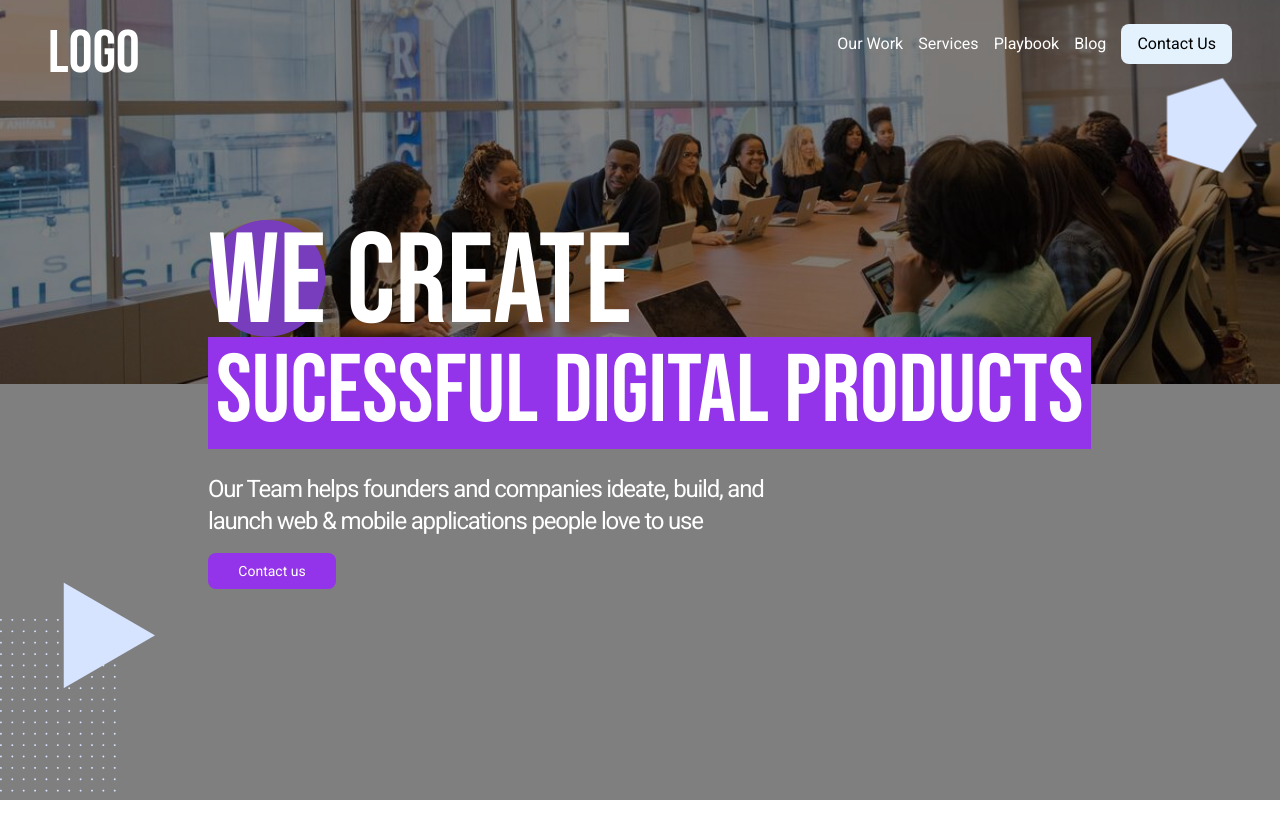
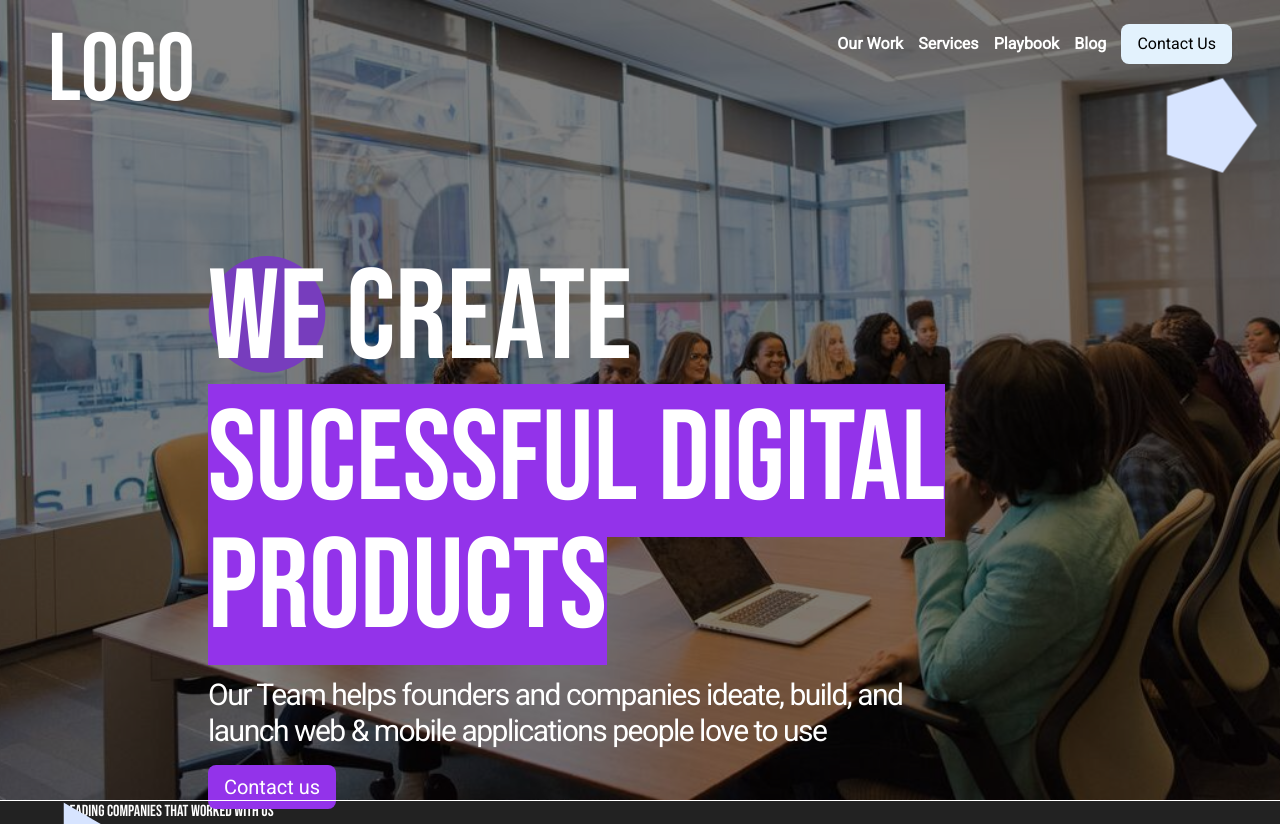
Before and after one commit to FixxooXD/Frontend-Project-1, a website: page index.html in a window 1280 px wide. Before the commit the page ends 800 px from the top, so only its background shows below. Drawn offline with Linux system fonts and the light colour scheme.

Commit message:
Updating UI

```diff
--- a/index.html
+++ b/index.html
@@ -21,14 +21,14 @@
       <div class="img-div absolute">
         <!-- sm:h-screen -->
         <img
-          class="h-96 w-screen object-cover object-center "
+          class="sm:h-screen w-screen object-cover object-center"
           src="./assets/indexBackground.jpg"
           alt="" />
       </div>
       <nav class="relative h-screen w-screen flex flex-col">
         <div class="First-container flex justify-between p-12 pt-6">
           <div id="logo" class="text-white">
-            <span class="text-6xl">Logo</span>
+            <span class="text-7xl sm:text-8xl">Logo</span>
           </div>
           <div id="otherNav-desktop-view" class="text-white block lg:hidden">
             <button>Burgir Btn</button>
@@ -40,7 +40,7 @@
           </div>
           <div
             id="otherNav-desktop-view"
-            class="h-10 text-white hidden lg:flex w-2/6 flex justify-between">
+            class="h-10 text-white hidden lg:flex w-2/6 flex justify-between font-bold">
             <button>Our Work</button>
             <button>Services</button>
             <button>Playbook</button>
@@ -54,7 +54,7 @@
         </div>
         <div
           class="relative second-container lg:pl-52 md:pl-12 md:mt-6 pl-6 pt-4 lg:pt-16">
-          <h1 class="text-white lg:text-9xl md:text-8xl text-4xl">
+          <h1 class="text-white lg:text-9xl md:text-8xl text-4xl sm:mb-6">
             <span id="abs" class="sm:absolute sm:top-16">WE CREATE</span>
             <div id="svg" class="hidden sm:block">
               <svg
@@ -73,7 +73,7 @@
             </div>
           </h1>
           <h1
-            class="text-white bg-purple-600 w-fit lg:text-8xl md:text-6xl text-5xl sm:p-2 p-1">
+            class="inline text-white bg-purple-600 w-fit lg:text-9xl decoration-clone leading-[70px] md:text-6xl text-5xl md-px-4">
             SUCESSFUL Digital PRODUCTS
           </h1>
           <div class="absolute">
@@ -81,15 +81,19 @@
                     <path fill-rule="evenodd" clip-rule="evenodd" d="M0.63657 92.2408L53.3895 0.952146L106.142 92.2408L0.63657 92.2408Z" fill="#D7E4FF"></path>
                 </svg> -->
           </div>
-          <h3 id="shortDesc" class="text-white mt-6 text-2xl tracking-tighter">
+          <h3
+            id="shortDesc"
+            class="text-white mt-6 sm:text-3xl text-sm tracking-tighter">
             Our Team helps founders and companies ideate, build, and
           </h3>
-          <h3 id="shortDesc" class="text-white text-2xl tracking-tighter">
+          <h3
+            id="shortDesc"
+            class="text-white sm:text-3xl text-sm md-text-2xl tracking-tighter">
             launch web & mobile applications people love to use
           </h3>
           <button
             id="shortDesc"
-            class="bg-purple-600 text-white text-sm w-32 p-2 mt-4 rounded-lg">
+            class="bg-purple-600 text-white text-sm sm:text-xl w-32 p-2 px-3 mt-4 rounded-lg">
             Contact us
           </button>
         </div>
@@ -103,16 +107,29 @@
             alt="" />
         </div>
       </nav>
-      <div class="relative block sm:absolute  sm:hidden left-10">
-      <img class="absolute sm:relative sm: inset-x-60 -inset-y-10" id="pentagon" src="assets/shapes/pentagon.svg" alt="">
-    </div>
-    <img class="hidden sm:block  absolute inset-y-20 right-5" id="pentagon" src="assets/shapes/pentagon.svg" alt="">
+      <div class="relative block sm:absolute sm:hidden left-10">
+        <img
+          class="absolute sm:relative sm: inset-x-60 -inset-y-10"
+          id="pentagon"
+          src="assets/shapes/pentagon.svg"
+          alt="" />
+      </div>
+      <img
+        class="hidden sm:block absolute inset-y-20 right-5"
+        id="pentagon"
+        src="assets/shapes/pentagon.svg"
+        alt="" />
 
-
-    <!-- Other Half -->
-    <div>
-
-    </div>
+      <!-- Other Half -->
+      <div class="bg-[#222]">
+        <div class="flex">
+          <h1 class="pl-16 text-white">
+            <span>Leading companies that worked with us</span>
+          </h1>
+          <div
+            class="border-t flex-1 border-white absolute bg-secondary-1000 text-white w-full"></div>
+        </div>
+      </div>
     </div>
   </body>
 </html>
```
Also changed, not shown: src/output.css.
